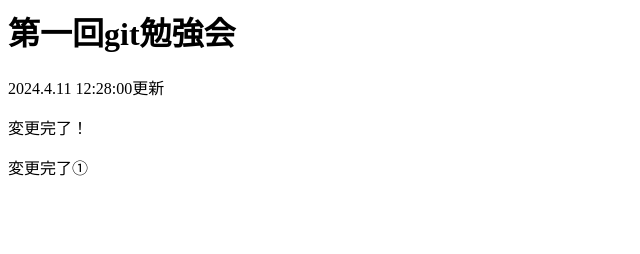
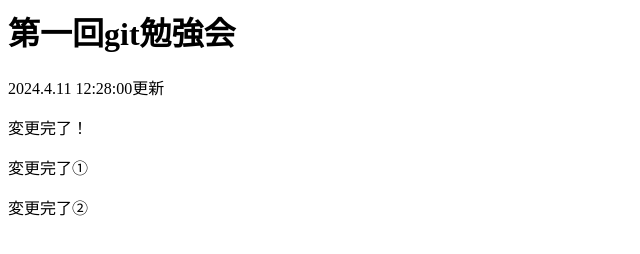
Before and after one commit to uchida-web-ad/git_practice_repo, a plain HTML site: page workshop/yamauchi/index.html in a window 1280 px wide. Shown: the whole page, without its empty margins (0-640 px from the left). Drawn offline with Linux system fonts and the light colour scheme.

Commit message:
更新②

```diff
--- a/workshop/yamauchi/index.html
+++ b/workshop/yamauchi/index.html
@@ -2,3 +2,4 @@
 <p>2024.4.11 12:28:00更新</p>
 <p>変更完了！</p>
 <p>変更完了①</p>
+<p>変更完了②</p>
```
